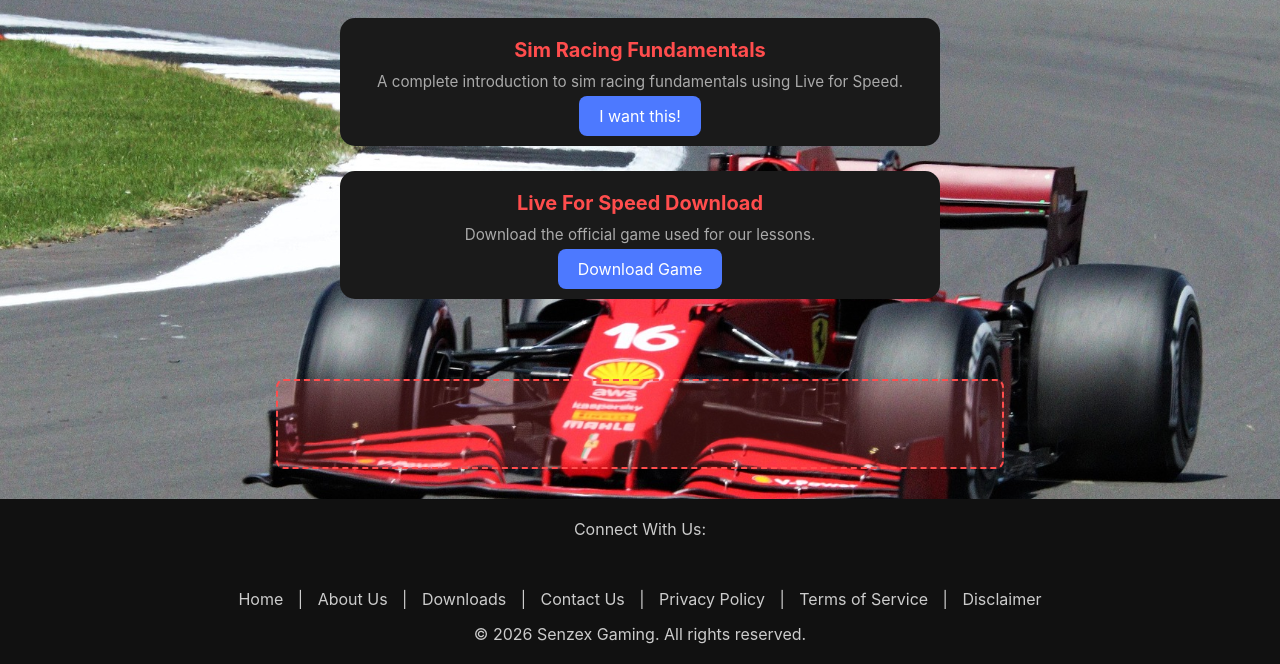
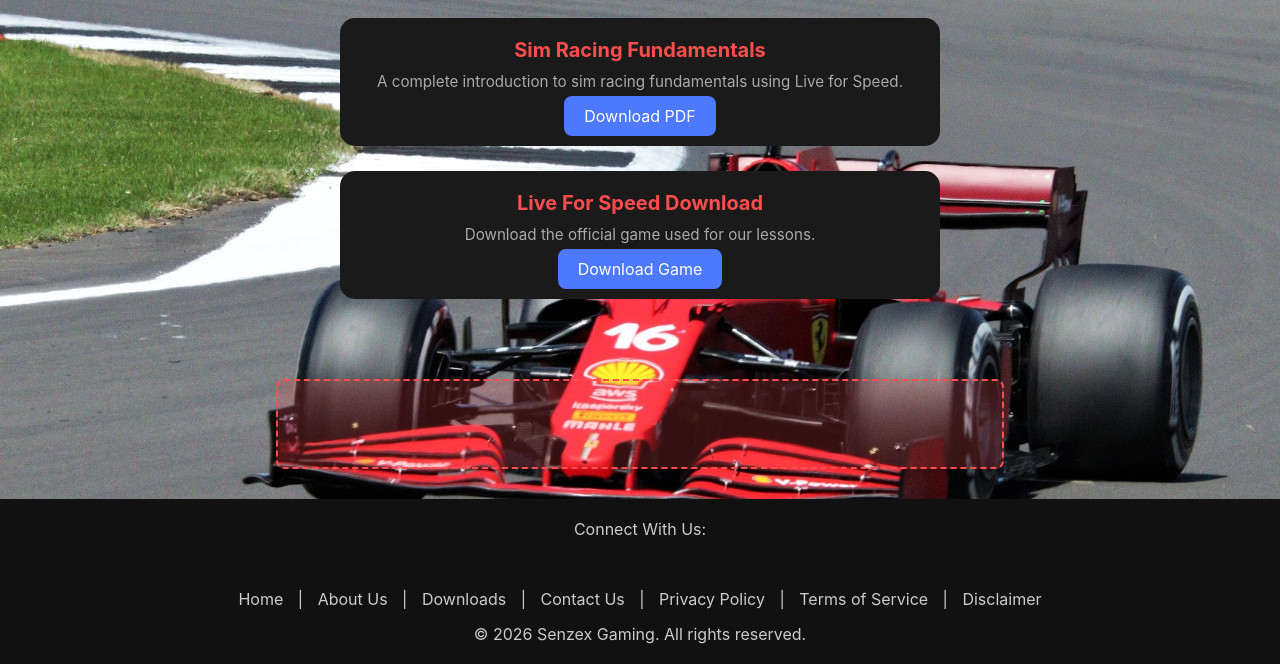
Before and after one commit to anandyakshit/senzex-sim-racing, a plain HTML site: page Downloads.html in a window 1280 px wide. Shown: the part 185-849 px from the top of the page. Drawn offline with Linux system fonts and the light colour scheme.

Commit message:
Update Downloads.html

```diff
--- a/Downloads.html
+++ b/Downloads.html
@@ -41,7 +41,7 @@
                     <div class="pdf-content">
                         <h3>Sim Racing Fundamentals</h3>
                         <p>A complete introduction to sim racing fundamentals using Live for Speed.</p>
-                        <a href="https://linkly.link/2Z4Up" class="download-btn" download>I want this!</a>
+                        <a href="sim-racing-fundamentals-lfs.pdf" class="download-btn" download>Download PDF</a>
                     </div>
                 </div>
 
```
